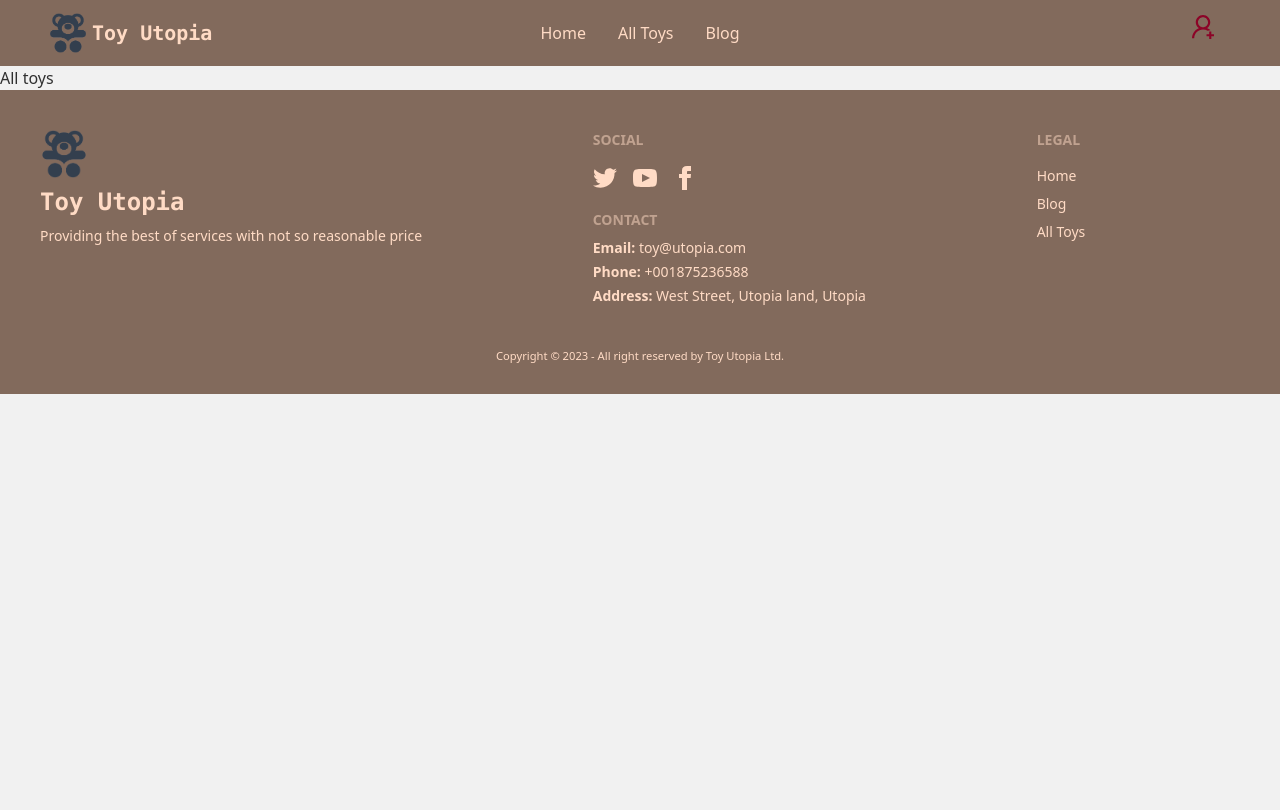
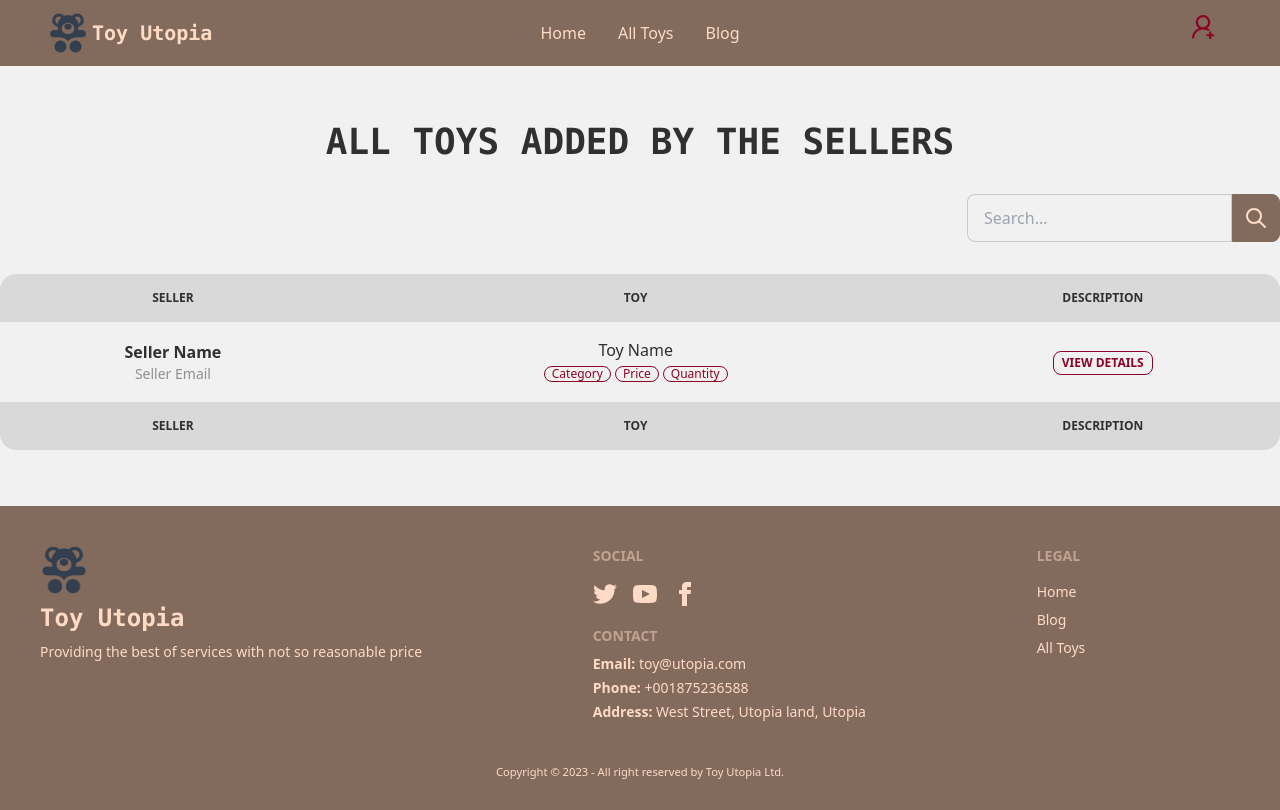
Before and after one commit to FatemaAfrinRitu333/Toy-Utopia__Client, a React (Vite) app: page /allToys in a window 1280 px wide. Built offline with nearby package versions, Linux system fonts and the light colour scheme; no server answers.

Commit message:
all toys section added

```diff
--- a/src/Pages/AddToy/AddToy.jsx
+++ b/src/Pages/AddToy/AddToy.jsx
@@ -1,27 +1,28 @@
-import React from 'react';
+import React, { useContext } from 'react';
 import { Link } from 'react-router-dom';
 import Swal from 'sweetalert2';
-import SocialLogin from '../UserSign/SocialLogin/SocialLogin';
 import { AiOutlinePlus } from 'react-icons/ai';
 import { FaBasketballBall } from 'react-icons/fa';
 import { HiOutlineViewGridAdd } from 'react-icons/hi';
 import useTitle from '../../Hooks/WebTitle';
+import { AuthContext } from '../../Providers/AuthProvider';
 
 const AddToy = () => {
+    useTitle('Toy Utopia | Add A Toy');
 
-    useTitle('Toy Utopia | Add A Toy');
+    const {user} = useContext(AuthContext);
 
     const handleAddToy = (e) => {
         e.preventDefault();
 
         const form = e.target;
-        const sellerName = form.sellerName.value;
-        const sellerEmail = form.sellerEmail.value;
+        const sellerName = user?.displayName || form.sellerName.value;
+        const sellerEmail = user?.email || form.sellerEmail.value;
         const toyName = form.toyName.value;
         const category = form.category.value;
         const price = form.price.value;
         const quantity = form.quantity.value;
-        const imgURL = form.imgURL.value;
+        // const imgURL = form.imgURL.value;
         const rating = form.rating.value;
         const details = form.details.value;
 
@@ -32,25 +33,24 @@ const AddToy = () => {
             category,
             price,
             quantity,
-            imgURL,
             rating,
             details
         }
 
-        fetch('https://toy-marketplace-server-theta.vercel.app/addedToys', {
+        fetch('https://toy-marketplace-server-theta.vercel.app/sellerAddedToys', {
             method: 'POST',
             headers: {
-                'content-type': 'application/json',
+                "content-type": "application/json",
             },
             body: JSON.stringify(newToy),
         })
-        .then(res => res.json())
+        .then(res  => res.json())
         .then(data => {
-            console.log(data);
+            console.log(data)
             if(data.acknowledged){
                 Swal.fire(
                     'Success!',
-                    'Your is added! Please head to the My Toys page to see your added toys.',
+                    'Your order has been placed! Please head to the my booking section to confirm your placed order!',
                     'success'
                   )
                   form.reset();
@@ -66,8 +66,12 @@ const AddToy = () => {
                     <form onSubmit={handleAddToy} className="card-body w-full">
                         <h2 className='text-4xl my-4 text-primary font-bold font-mono flex items-center justify-center gap-2'> <AiOutlinePlus />Add Your Toys Here! <FaBasketballBall /></h2>
                         <div className="flex gap-2">
-                            <input type="text" name='sellerName' placeholder="Seller Full Name" className="input text-black w-1/2" required />
-                            <input type="email" name='sellerEmail' placeholder="Seller Email Address" className="input text-black w-1/2" required />
+                            <input type="text"
+                            defaultValue={user?.displayName}
+                            name='sellerName' placeholder="Seller Full Name" className="input text-black w-1/2" required />
+                            <input type="email"
+                            defaultValue={user?.email}
+                            name='sellerEmail' placeholder="Seller Email Address" className="input text-black w-1/2" required />
                         </div>
                         <div className="flex gap-2">
                             <input type="text" name="toyName" placeholder="Toy Name" className="input text-black w-1/2" required />
@@ -77,7 +81,6 @@ const AddToy = () => {
                                 <option>Outdoor Games</option>
                                 <option>Water Games</option>
                             </select>
-                            {/* <input type="option" name="category" placeholder="Toy Sub Category" className="input text-black w-1/2" required /> */}
                         </div>
                         <div className="flex gap-2">
                             <input type="number" name="price" placeholder="Price of the Toy" className="input text-black w-1/2" required />
--- a/src/Pages/AllToys/AllToys.jsx
+++ b/src/Pages/AllToys/AllToys.jsx
@@ -2,8 +2,65 @@ import React from 'react';
 
 const AllToys = () => {
     return (
-        <div>
-            All toys
+        <div className='my-14 container mx-auto'>
+            <h2 className='text-4xl font-mono font-bold text-center uppercase my-8'>all toys added by the sellers</h2>
+            <div className='flex justify-end my-8'>
+                <div className="form-control">
+                    <div className="input-group">
+                        <input type="text" placeholder="Search…" className="input input-bordered" />
+                        <button className="btn btn-square">
+                            <svg xmlns="http://www.w3.org/2000/svg" className="h-6 w-6" fill="none" viewBox="0 0 24 24" stroke="currentColor"><path strokeLinecap="round" strokeLinejoin="round" strokeWidth="2" d="M21 21l-6-6m2-5a7 7 0 11-14 0 7 7 0 0114 0z" /></svg>
+                        </button>
+                    </div>
+                </div>
+            </div>
+            <div className="overflow-x-auto w-full mx-auto">
+                <table className="table mx-auto w-screen text-center">
+                    <thead>
+                        <tr>
+                            <th>Seller</th>
+                            <th>Toy</th>
+                            <th>Description</th>
+                        </tr>
+                    </thead>
+                    {
+                        <tbody>
+                            {/* row 1 */}
+                            <tr>
+                                <td>
+                                    <div className="flex items-center space-x-3">
+                                        <div className='w-full text-center'>
+                                            <div className="font-bold">Seller Name</div>
+                                            <div className="text-sm opacity-50">Seller Email</div>
+                                        </div>
+                                    </div>
+                                </td>
+                                <td>
+                                    Toy Name
+                                    <br />
+                                    <div className='inline-block lg:flex justify-center gap-1 my-1'>
+                                        <span className="badge badge-primary badge-outline badge-sm">Category</span>
+                                        <span className="badge badge-primary badge-outline badge-sm">Price</span>
+                                        <span className="badge badge-primary badge-outline badge-sm">Quantity</span>
+                                    </div>
+                                </td>
+                                <th>
+                                    <button className="btn btn-outline btn-primary btn-xs">view details</button>
+                                </th>
+                            </tr>
+
+                        </tbody>
+                    }
+                    <tfoot>
+                        <tr>
+                            <th>Seller</th>
+                            <th>Toy</th>
+                            <th>Description</th>
+                        </tr>
+                    </tfoot>
+
+                </table>
+            </div>
         </div>
     );
 };
```
